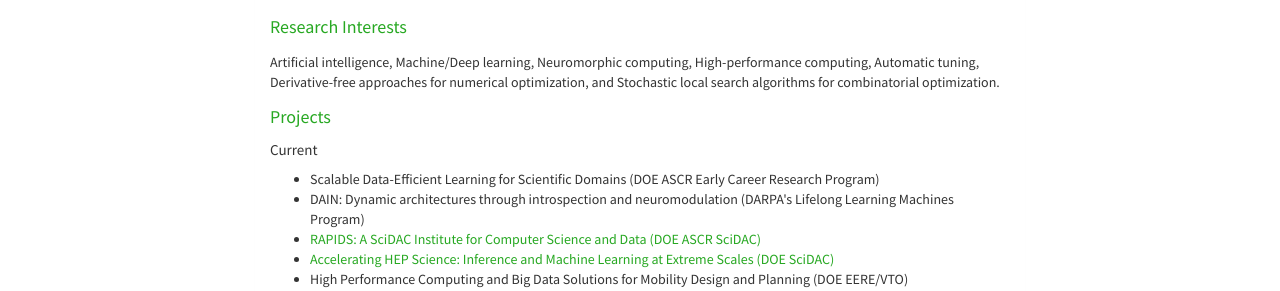
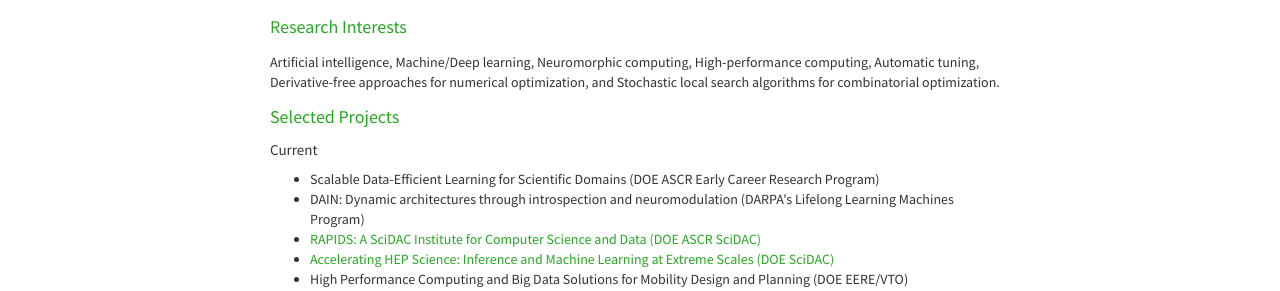
Before and after one commit to pbalapra/pbalapra.github.io, a Jekyll site: the page built from research.html, in a window 1280 px wide. Shown: the part 211-502 px from the top of the page. Built offline with Jekyll 4.4.1, drawn with Linux system fonts in a browser that asks for light colours; nearby versions of some CDN libraries; some web fonts are replaced.

Commit message:
edits to main page

```diff
--- a/_includes/research.html
+++ b/_includes/research.html
@@ -18,7 +18,7 @@
         optimization, and Stochastic local search algorithms for combinatorial optimization.
     </p>
 
-    <h5> <a name="projects" id="projects">Projects</a></h5>
+    <h5> <a name="projects" id="projects">Selected Projects</a></h5>
     <h6>Current</h6>
     <ul class="itemize1">
     <li>Scalable Data-Efficient Learning for Scientific Domains (DOE ASCR Early Career Research Program)</il>
--- a/index.html
+++ b/index.html
@@ -63,6 +63,8 @@
                 <p> I am a Fellow <!--in the <a href="https://www.ci.uchicago.edu/" target="_blank">Computation Institute</a> of the <a href="https://www.uchicago.edu/" target="_blank">University of Chicago</a> and -->
                     in the <a href="http://naise.northwestern.edu/" target="_blank">Northwestern-Argonne Institute of Science and Engineering</a> of the <a href="http://www.northwestern.edu/" target="_blank">Northwestern University</a>.
                     I am also a Scientist At-large in the <a href="https://researchinnovation.uchicago.edu/research-support/case/" target="_blank"> University of Chicago Consortium for Advanced Science and Engineering (UChicago CASE)</a>.
+                </p>
+                <p align="justify">
                     Previously,
                         <ul class="itemize1" align="justify">
                             <li class="itemize">2014--2018: Fellow, Computation Institute, University of Chicago</li>
@@ -70,6 +72,7 @@
                             <li class="itemize">2010--2013: Postdoc, MCS Division, Argonne National Laboratory</li>
                             <li class="itemize">2009--2010: Chief Technology Officer, Mentis SA, Brussels, Belgium</li>
                         </ul>
+                </p>
                 <!--
                 From 2013 to 2017, I was an assistant computer scientist and my supervisors were <a href="http://www.mcs.anl.gov/~wild/" target="_blank">Dr. Stefan Wild</a> and <a href="https://www.alcf.anl.gov/staff-directory/kalyan-kumaran" target="_blank">Dr. Kalyan Kumaran</a>.
                 Until 2013, I was a postdoc at Argonne with <a href="http://www.mcs.anl.gov/~wild/" target="_blank">Dr. Stefan Wild</a> and <a href="http://www.mcs.anl.gov/~hovland/" target="_blank">Dr. Paul Hovland</a>.
```
